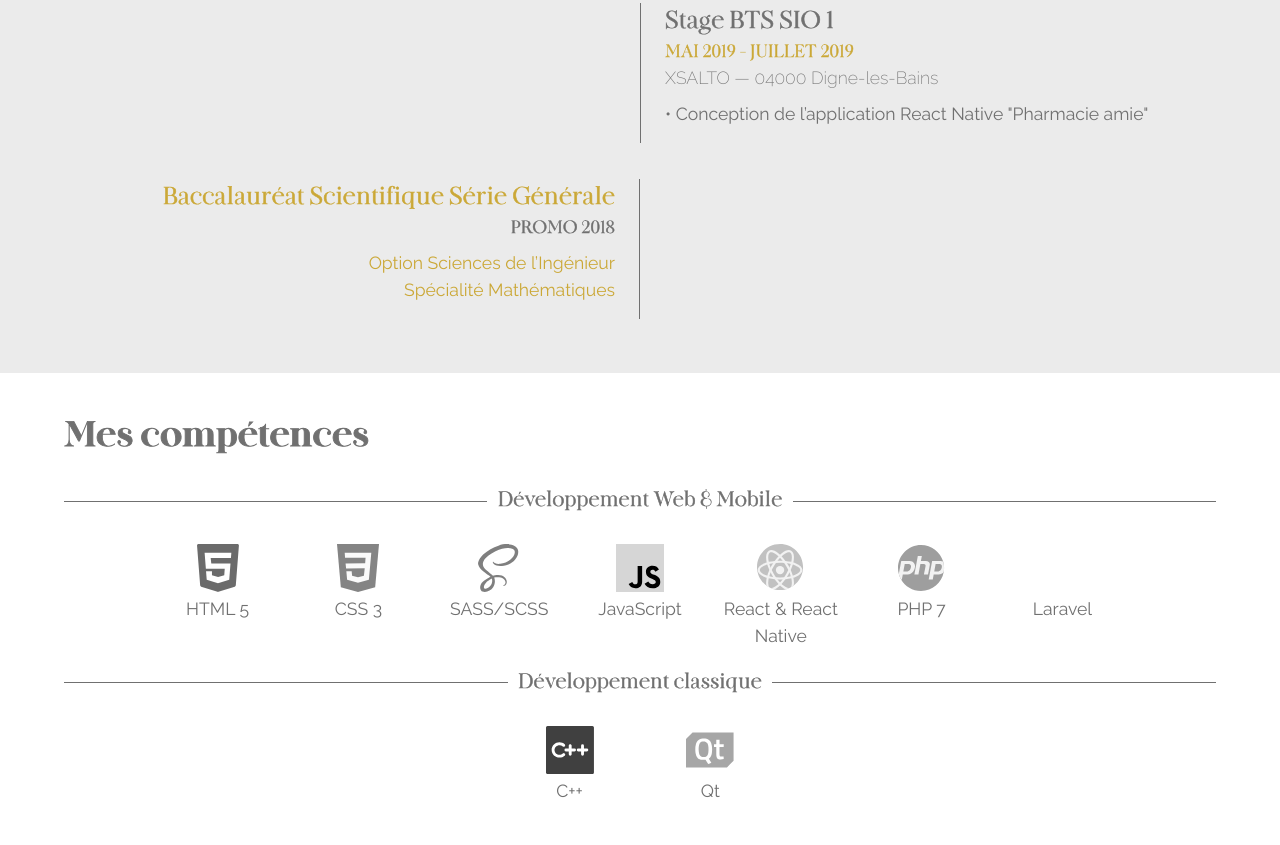
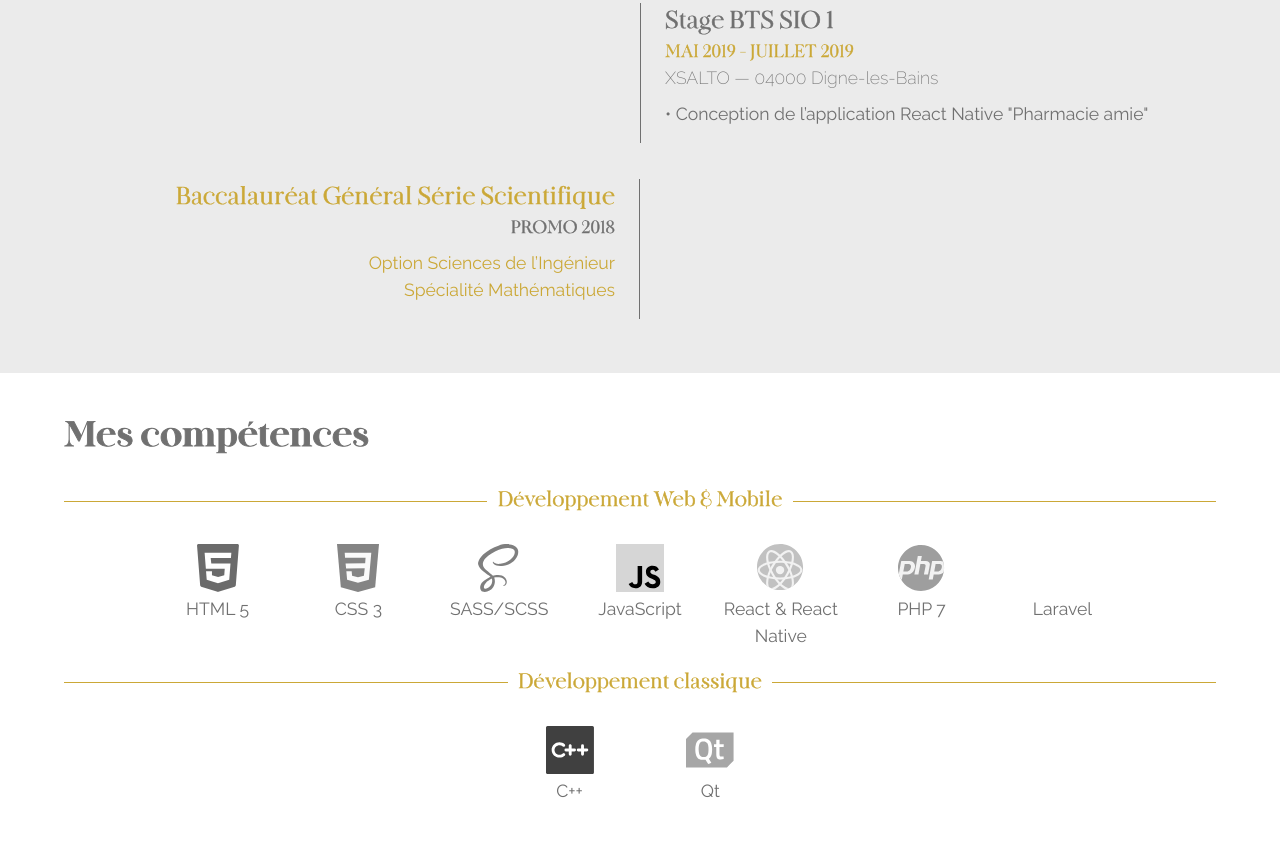
Before and after one commit to ysalamone/portfolio_2020, a website: page index.html in a window 1280 px wide. Shown: the part 2387-3232 px from the top of the page. Drawn offline with Linux system fonts and the light colour scheme.

Commit message:
corrections texte et styles

```diff
--- a/css/style.scss
+++ b/css/style.scss
@@ -252,7 +252,7 @@ header {
 .bloc-competences {
   //margin-top: 2em;
   padding: 1.5em 1em 0 1em;
-  border-top: 1px solid $gris;
+  border-top: 1px solid $or;
   display: flex;
   justify-content: center;
   flex-wrap: wrap;
@@ -268,6 +268,7 @@ header {
   top: 0.75em;
   margin: 0 auto;
   padding: 0 0.5em;
+  color: $or;
   background-color: $blanc;
 }
 
@@ -385,6 +386,10 @@ a.bouton {
     border: 1px solid $gris;
     border-radius: 0;
     padding: 1em;
+  }
+
+  input:focus ~ label {
+    color: $or;
   }
 
   input[type=submit] {
--- a/index.html
+++ b/index.html
@@ -90,7 +90,7 @@
 			<div class="parcours">
 
 				<div class="parc diplome">
-					<h3 class="parc_titre">Licence Professionnelle Métiers de l'informatique : applications web</h3>
+					<h3 class="parc_titre">Licence Professionnelle Métiers de l'informatique : applications web</h3>
 					<p class="parc_date">PROMO 2021</p>
 					<p class="parc_desc">
 						Parcours Mobilité – Internet & Web
@@ -135,7 +135,7 @@
 				</div>
 
 				<div class="parc diplome">
-					<h3 class="parc_titre"> Baccalauréat Scientifique Série Générale</h3>
+					<h3 class="parc_titre"> Baccalauréat Général Série Scientifique</h3>
 					<p class="parc_date">PROMO 2018</p>
 					<p class="parc_desc">
 						Option Sciences de l’Ingénieur
```
Also changed, not shown: css/style.css, 1 other file.
